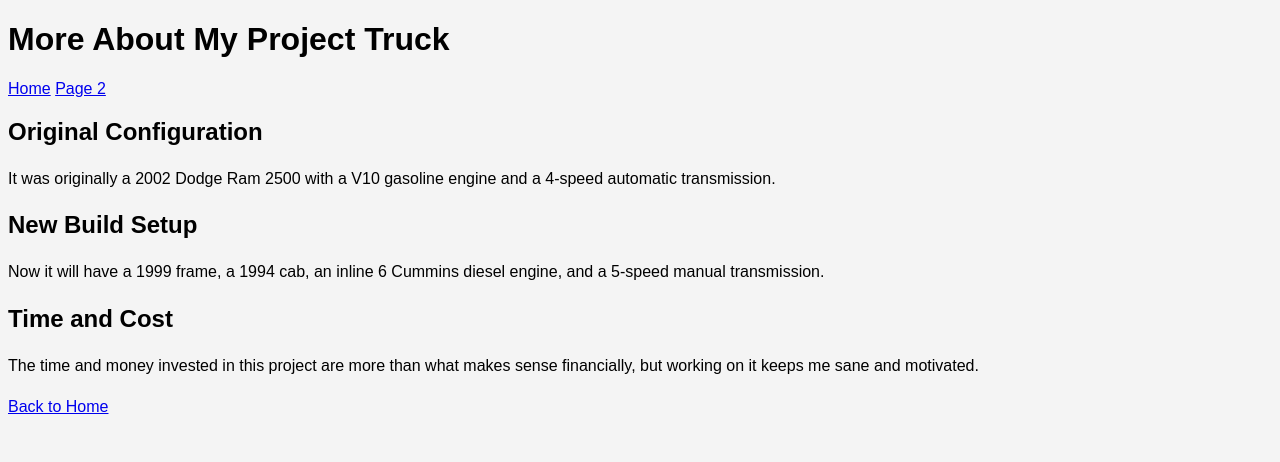
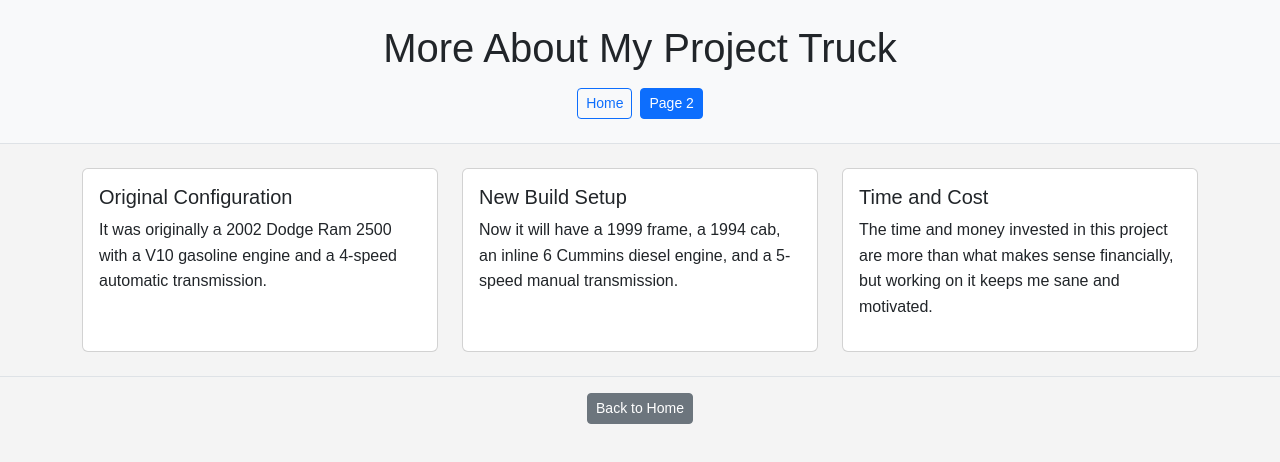
Before and after one commit to NevinBolin03/application-development, a plain HTML site: page page2.html in a window 1280 px wide. Drawn offline with nearby package versions, Linux system fonts and the light colour scheme.

Commit message:
Integrate Bootstrap layout and components into page2

```diff
--- a/page2.html
+++ b/page2.html
@@ -4,42 +4,70 @@
   <meta charset="UTF-8">
   <meta name="viewport" content="width=device-width, initial-scale=1.0">
   <title>My Project Truck - Page 2</title>
+
+  <!-- Bootstrap CSS -->
+  <link href="https://cdn.jsdelivr.net/npm/bootstrap@5.3.3/dist/css/bootstrap.min.css" rel="stylesheet">
+
+  <!-- Custom CSS -->
   <link rel="stylesheet" href="css/style.css">
 </head>
 
 <body>
 
-  <header>
-    <h1>More About My Project Truck</h1>
+  <header class="py-4 border-bottom bg-light">
+    <div class="container text-center">
+      <h1 class="mb-3">More About My Project Truck</h1>
 
-    <nav>
-      <a href="index.html">Home</a>
-      <a href="page2.html" aria-current="page">Page 2</a>
+      <nav class="d-flex justify-content-center gap-2">
+        <a class="btn btn-outline-primary btn-sm" href="index.html">Home</a>
+        <a class="btn btn-primary btn-sm" href="page2.html" aria-current="page">Page 2</a>
       </nav>
+    </div>
   </header>
 
-  <main>
+  <main class="container py-4">
 
-    <section>
-      <h2>Original Configuration</h2>
+    <div class="row g-4">
+
+      <section class="col-md-4">
+        <div class="card h-100">
+          <div class="card-body">
+            <h2 class="h5 card-title">Original Configuration</h2>
             <p>It was originally a 2002 Dodge Ram 2500 with a V10 gasoline engine and a 4-speed automatic transmission.</p>
+          </div>
+        </div>
       </section>
 
-    <section>
-      <h2>New Build Setup</h2>
+      <section class="col-md-4">
+        <div class="card h-100">
+          <div class="card-body">
+            <h2 class="h5 card-title">New Build Setup</h2>
             <p>Now it will have a 1999 frame, a 1994 cab, an inline 6 Cummins diesel engine, and a 5-speed manual transmission.</p>
+          </div>
+        </div>
       </section>
 
-    <section>
-      <h2>Time and Cost</h2>
+      <section class="col-md-4">
+        <div class="card h-100">
+          <div class="card-body">
+            <h2 class="h5 card-title">Time and Cost</h2>
             <p>The time and money invested in this project are more than what makes sense financially, but working on it keeps me sane and motivated.</p>
+          </div>
+        </div>
       </section>
+
+    </div>
 
   </main>
 
-  <footer>
-    <p><a href="index.html">Back to Home</a></p>
+  <footer class="border-top py-3">
+    <div class="container text-center">
+      <a class="btn btn-secondary btn-sm" href="index.html">Back to Home</a>
+    </div>
   </footer>
+
+  <!-- Bootstrap JS Bundle -->
+  <script src="https://cdn.jsdelivr.net/npm/bootstrap@5.3.3/dist/js/bootstrap.bundle.min.js"></script>
 
 </body>
 </html>
```
Lines whose indentation alone changed are shown as unchanged.
